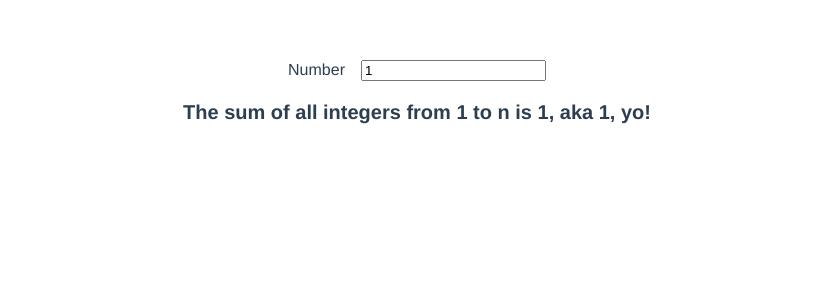
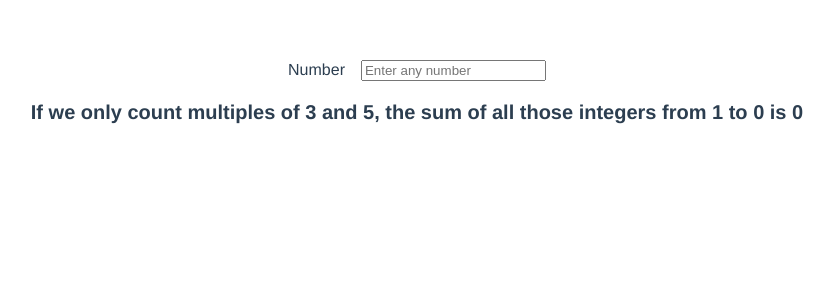
Before and after one commit to MMFane/problem-practice, a Vue app: page / in a window 1280 px wide. Shown: the top 300 px of the page, without its empty margins (223-1057 px from the left). Built offline with nearby package versions, Linux system fonts and the light colour scheme.

Commit message:
Solves problem 5, add only multiples of 3 & 5 from 1 to n

```diff
--- a/src/App.vue
+++ b/src/App.vue
@@ -1,6 +1,10 @@
 <template>
   <div id="app">
-    <ProblemPractice msg="The sum of all integers from 1 to n is "/>
+    <ProblemPractice
+      :msg="`If we only count multiples of 3 and 5, the sum of all those integers from 1 to ${number} is `"
+      :number="number"
+      @handleNumInput="updateNumber"
+    />
   </div>
 </template>
 
@@ -11,6 +15,20 @@ export default {
   name: 'App',
   components: {
     ProblemPractice
+  },
+  data() {
+    return {
+      number: 0,
+    }
+  },
+  methods: {
+    updateNumber(value) {
+      if (value)
+        this.number = value;
+      else
+        this.number = 0;
+
+    }
   }
 }
 </script>
--- a/src/components/ProblemPractice.vue
+++ b/src/components/ProblemPractice.vue
@@ -1,8 +1,23 @@
 <template>
   <div id="problem-practice">
     <label>Number</label>
-    <input placeholder="Enter any number" type="number" v-model.number="number"/>
-    <p class="message">{{ msg }} {{ sum }}, aka {{ sumAlt }}, yo!</p>
+    <input
+      placeholder="Enter any number"
+      type="number"
+      value="number"
+      @input="handleInput"
+    />
+    <p class="message">{{ msg }} {{ sum }}</p>
+    <div v-if="number > 2">
+      <p>How'd we get there?</p>
+      <p>
+        <span v-for="(num, index) in addList" :key="`add-${index}`">
+          {{ num }}
+          <span v-if="index < addList.length - 1"> + </span>
+        </span>
+        <span>= {{ sum }}</span>
+      </p>
+    </div>
   </div>
 </template>
 
@@ -10,9 +25,18 @@
 export default {
   name: 'ProblemPractice',
   computed: {
+    addList() {
+      const tempArray = [];
+      for (let i = 1; i <= this.number; i++) {
+        if (i % 3 === 0 || i % 5 === 0)
+          tempArray.push(i);
+      }
+      return tempArray;
+    },
     sum() {
       let sum = 0;
       for (let i = 1; i <= this.number; i++) {
+        if (i % 3 === 0 || i % 5 === 0)
           sum += i;
       }
       return sum;
@@ -21,13 +45,14 @@ export default {
       return (this.number * (this.number + 1))/2;
     }
   },
-  data() {
-    return {
-      number: 1
+  methods: {
+    handleInput(event) {
+      this.$emit('handleNumInput', parseInt(event.target.value, 10));
     }
   },
   props: {
-    msg: String
+    msg: String,
+    number: Number,
   }
 }
 </script>
```
